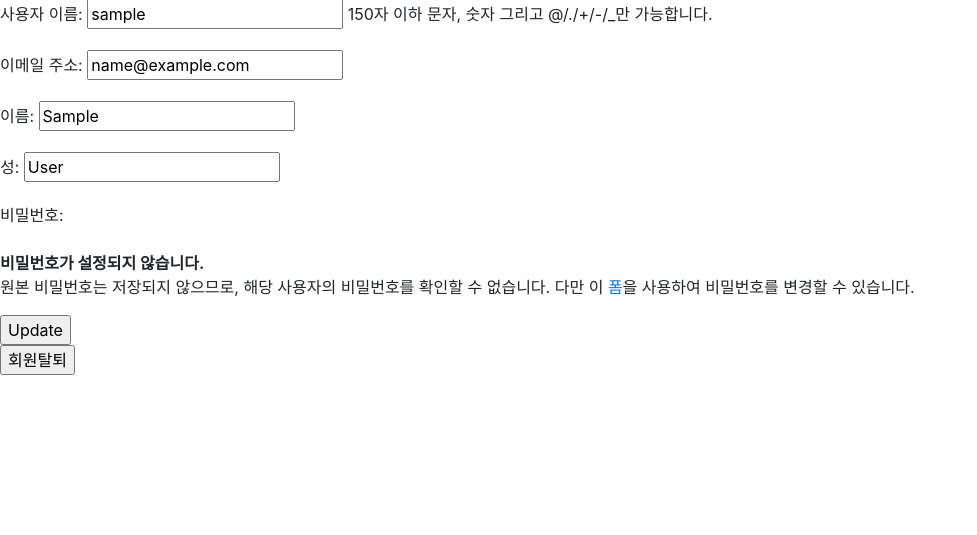
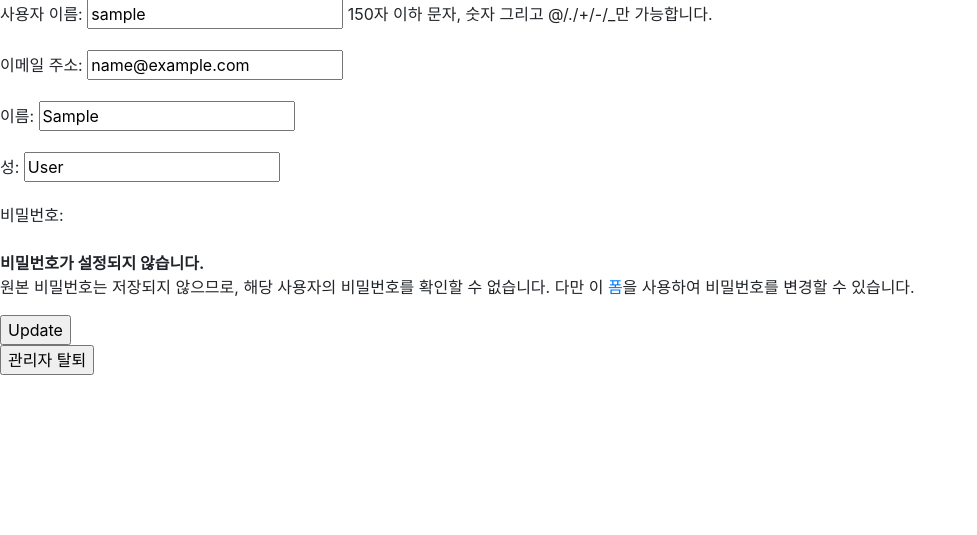
Before and after one commit to Redix8/raspberry, a Django app: page /accounts/edit/ in a window 1280 px wide. Shown: the part 103-638 px from the top of the page, without its empty margins (0-977 px from the left). Run offline with Django 3.2, Linux system fonts and the light colour scheme; the visitor is signed in with stand-in values (Sample User, id 1); some libraries are stand-ins or nearby versions.

Commit message:
no modify

```diff
--- a/accounts/templates/accounts/edit.html
+++ b/accounts/templates/accounts/edit.html
@@ -12,7 +12,7 @@
 
 <form action="{% url 'accounts:delete' %}" method="POST">
     {% csrf_token %}
-    <input type="submit" value="회원탈퇴">
+    <input type="submit" value="관리자 탈퇴">
 </form>
 
 {% endblock %}
--- a/accounts/templates/accounts/profile_detail.html
+++ b/accounts/templates/accounts/profile_detail.html
@@ -14,6 +14,6 @@
 
 {% if user == profile.user %}
 <a href="{% url 'accounts:profile_edit' %}">Edit</a>
-<a href="{% url 'accounts:edit' %}">회원정보수정</a>
+<a href="{% url 'accounts:edit' %}">정보수정</a>
 {% endif %}
 {% endblock %}
--- a/templates/base.html
+++ b/templates/base.html
@@ -25,7 +25,7 @@
 
         {% else %}
         <a href="{% url 'accounts:login' %}">로그인</a>
-        <a href="{% url 'accounts:signup' %}">회원가입</a>
+        <a href="{% url 'accounts:signup' %}">관리자 가입</a>
         {% endif %}
 
     </nav>
```
Also changed, not shown: monitor/views.py (+8 -0 lines).
